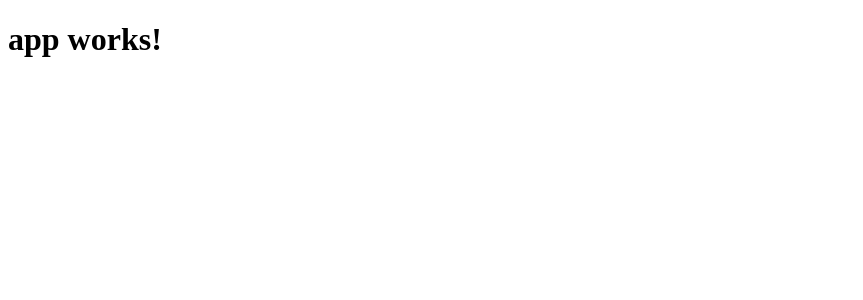
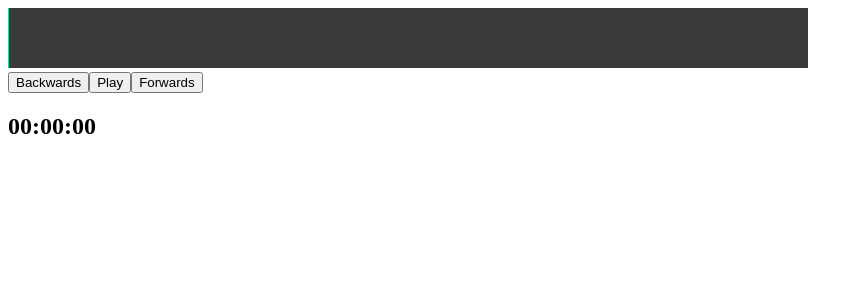
Before and after one commit to tagniam/tube-transcribe, an Angular app: page / in a window 1280 px wide. Shown: the top 300 px of the page, without its empty margins (0-863 px from the left). Built offline with nearby package versions, Linux system fonts and the light colour scheme.

Commit message:
Setup landing page for app

```diff
--- a/src/app/app.component.html
+++ b/src/app/app.component.html
@@ -1,3 +1,3 @@
-<h1>
-  {{title}}
-</h1>
+<timeline></timeline>
+<media-controls></media-controls>
+<time-display></time-display>
```
